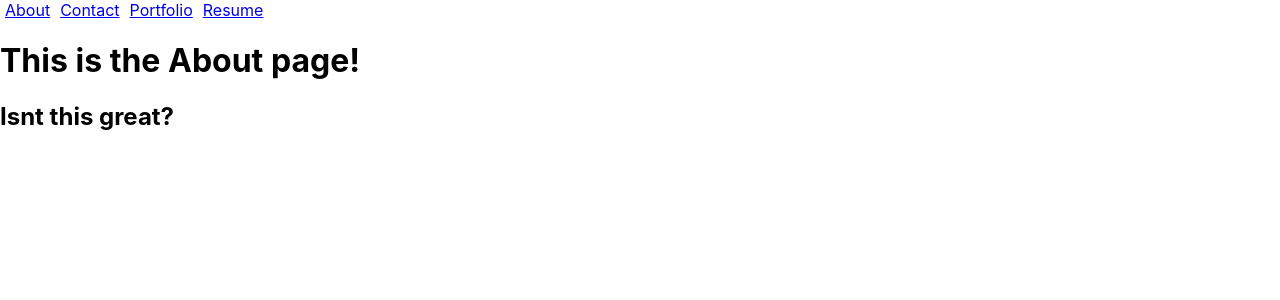
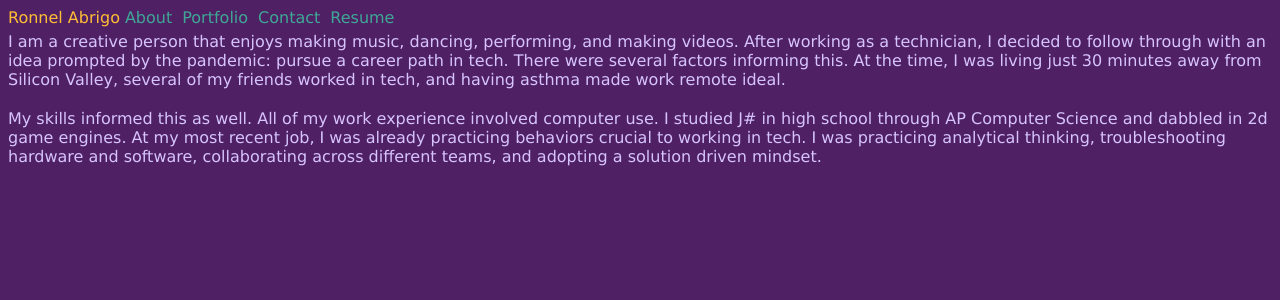
Before and after one commit to rabrigo/react-portfolio, a React (Create React App) app: page /about in a window 1280 px wide. Shown: the top 300 px of the page. Built offline with nearby package versions, Linux system fonts and the light colour scheme.

Commit message:
text updated

```diff
--- a/src/App.js
+++ b/src/App.js
@@ -8,16 +8,21 @@ function App() {
   return (
     <>
       <Router>
-        <Link className="nav-link" to="/about">About</Link>
-        <Link className="nav-link" to="/contact">Contact</Link>
-        <Link className="nav-link" to="/portfolio">Portfolio</Link>
-        <Link className="nav-link" to="/resume">Resume</Link>
+        <div className = "nav">
+          <span className="ronnel">Ronnel Abrigo</span>
+          <Link className="nav-link" to="/about">About</Link>
+          <Link className="nav-link" to="/portfolio">Portfolio</Link>
+          <Link className="nav-link" to="/contact">Contact</Link>
+          <Link className="nav-link" to="/resume">Resume</Link>
+        </div>
+        <div className = "body-element">
         <Routes>
           <Route path="/about" element={<About />} />
+          <Route path="/portfolio" element={<Portfolio />} />
           <Route path="/contact" element={<Contact />} />
-          <Route path="/portfolio" element={<Portfolio />} />
           <Route path="/resume" element={<Resume />} />
         </Routes>
+        </div>
       </Router>
     </>
   );
--- a/src/index.css
+++ b/src/index.css
@@ -1,10 +1,6 @@
 body {
-  margin: 0;
-  font-family: -apple-system, BlinkMacSystemFont, 'Segoe UI', 'Roboto', 'Oxygen',
-    'Ubuntu', 'Cantarell', 'Fira Sans', 'Droid Sans', 'Helvetica Neue',
-    sans-serif;
-  -webkit-font-smoothing: antialiased;
-  -moz-osx-font-smoothing: grayscale;
+  font-family: 'Lucida Sans', 'Lucida Sans Regular', 'Lucida Grande', 'Lucida Sans Unicode', Geneva, Verdana, sans-serif;
+  background-color: #502064;
 }
 
 code {
@@ -12,6 +8,23 @@ code {
     monospace;
 }
 
+.nav {
+  margin-top: 5px;
+  margin-bottom: 5px;
+}
+
+.ronnel {
+  color: #FFBD35;
+}
+
 .nav-link {
   margin: 5px;
+  color: #3FA796;
+  text-decoration: none;
+  position: relative;
 }
+
+.body-element {
+  line-height: 120%;
+  color: #d6c3ff;
+}
--- a/src/pages/About.js
+++ b/src/pages/About.js
@@ -2,9 +2,11 @@ import React from 'react'
 
 export default function About() {
     return (
-        <div>
-            <h1>This is the About page!</h1>
-            <h2>Isnt this great?</h2>
+        <div className = "about-text">
+            I am a creative person that enjoys making music, dancing, performing, and making videos. After working as a technician, I decided to follow through with an idea prompted by the pandemic: pursue a career path in tech. There were several factors informing this. At the time, I was living just 30 minutes away from Silicon Valley, several of my friends worked in tech, and having asthma made work remote ideal.
+            <br></br>
+            <br></br>
+            My skills informed this as well. All of my work experience involved computer use. I studied J# in high school through AP Computer Science and dabbled in 2d game engines. At my most recent job, I was already practicing behaviors crucial to working in tech. I was practicing analytical thinking, troubleshooting hardware and software, collaborating across different teams, and adopting a solution driven mindset.
         </div>
     )
 }
--- a/src/pages/Contact.js
+++ b/src/pages/Contact.js
@@ -3,7 +3,12 @@ import React from 'react'
 export default function Contact() {
     return (
         <div>
-            <h1>This is the Contact page!</h1>
+            <h1>My contact information: </h1>
+            <ul>
+                <li>E-mail</li>
+                <li>GitHUb</li>
+                <li>LinkedIn</li>
+            </ul>
         </div>
     )
 }
--- a/src/pages/Portfolio.js
+++ b/src/pages/Portfolio.js
@@ -2,8 +2,9 @@ import React from 'react'
 
 export default function Portfolio() {
     return (
-        <div>
-            <h1>This is the Portfolio page!</h1>
-        </div>
+        <ul>
+            <li>Furiendr</li>
+            <li>Ponder</li>
+        </ul>
     )
 }
```
Also changed, not shown: 7 other files (tests, documents, lock files or other folders).
